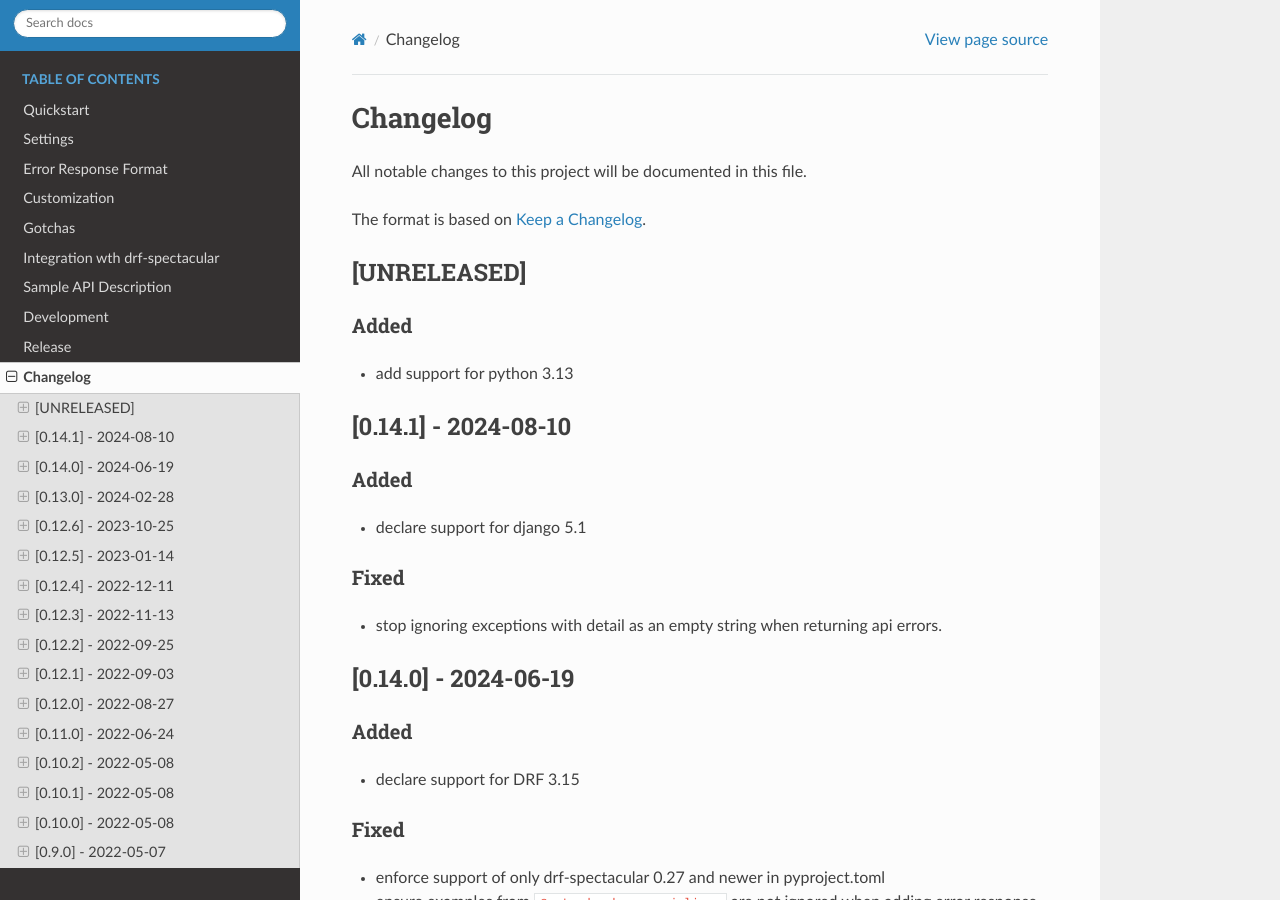
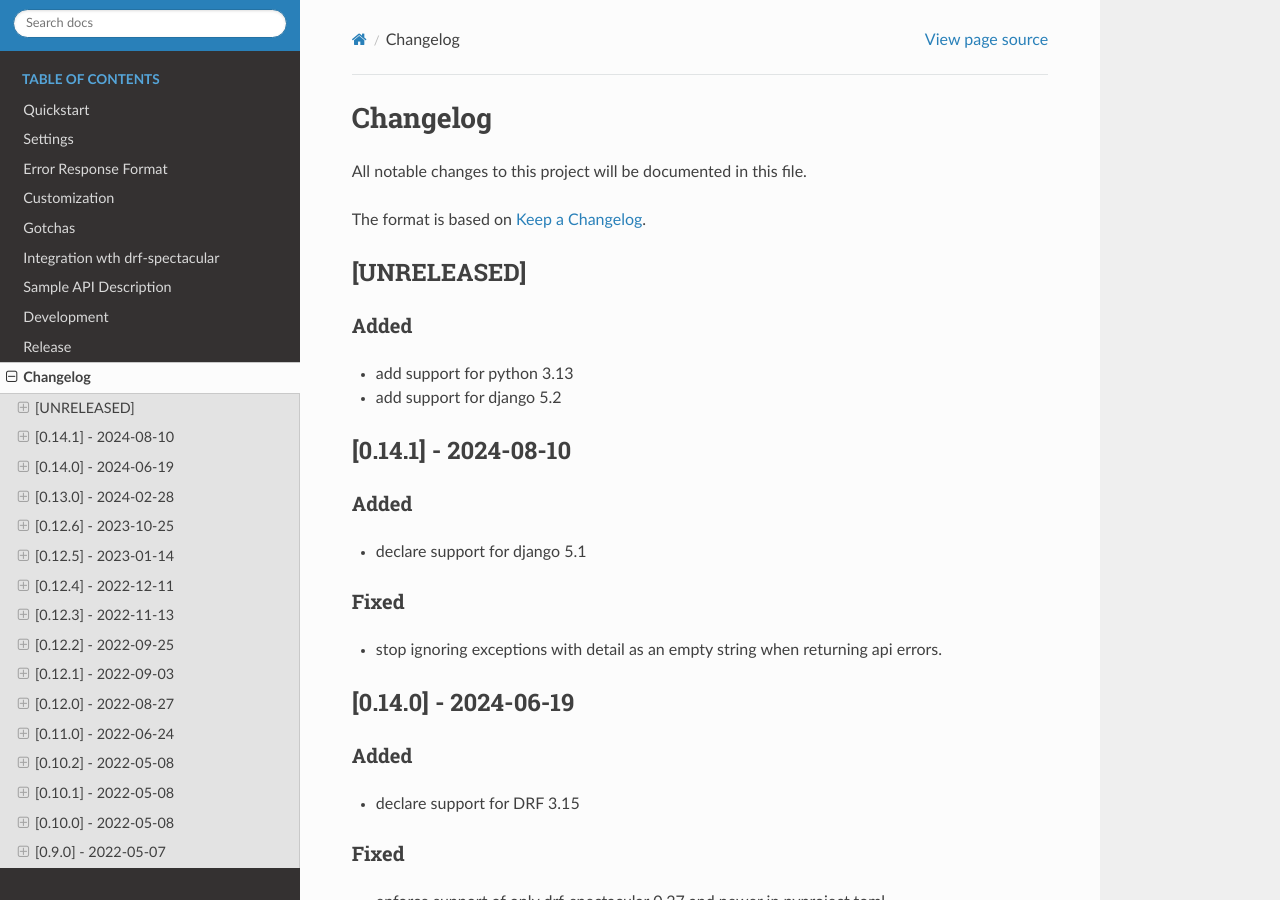
Before and after one commit to ghazi-git/drf-standardized-errors, a Sphinx documentation site: the page built from docs/changelog.md, in a window 1280 px wide and 900 px high. Built offline with Sphinx 7.4.7 and the Read the Docs theme 3.1.0, drawn with Linux system fonts in a browser that asks for light colours.

Commit message:
support django 5.2

```diff
--- a/docs/changelog.md
+++ b/docs/changelog.md
@@ -7,6 +7,7 @@ The format is based on [Keep a Changelog](https://keepachangelog.com/en/1.0.0/).
 ## [UNRELEASED]
 ### Added
 - add support for python 3.13
+- add support for django 5.2
 
 ## [0.14.1] - 2024-08-10
 ### Added
```
Also changed, not shown: 1 other file.
